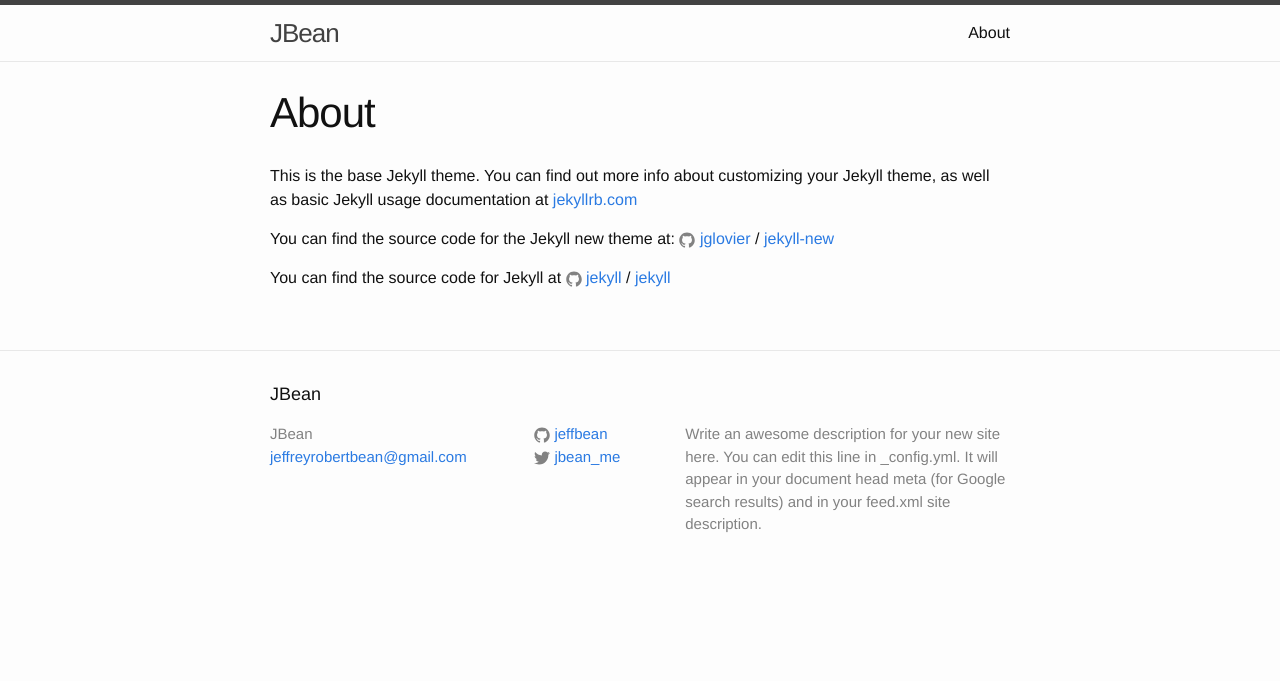
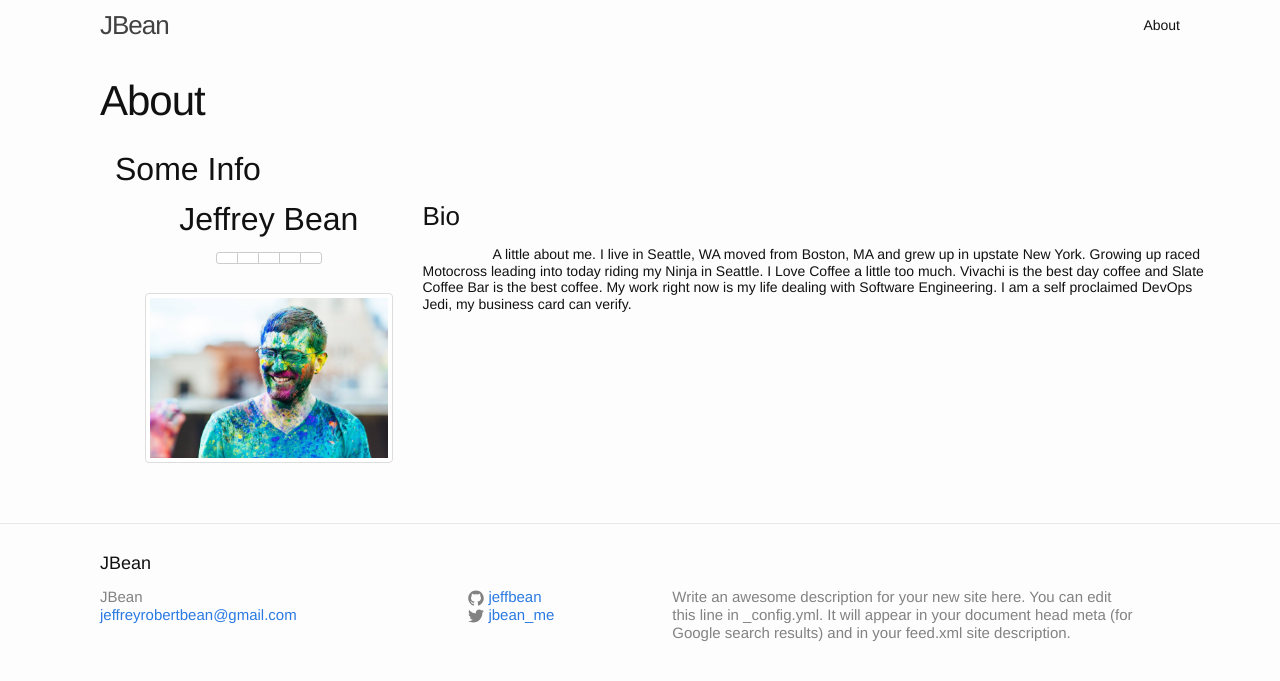
Before and after one commit to jeffbean/jeffbean.github.io, a Jekyll site: the page built from website/about.html, in a window 1280 px wide. Shown: the top 681 px of the page. Built offline with Jekyll 4.4.1, drawn with Linux system fonts in a browser that asks for light colours.

Commit message:
Adding working pages with images

```diff
--- a/website/_config.yml
+++ b/website/_config.yml
@@ -19,3 +19,5 @@ github_username:  jeffbean
 
 # Build settings
 markdown: kramdown
+sass:
+    sass_dir: _sass
--- /dev/null
+++ b/website/_sass/_bootstrap.scss
@@ -0,0 +1,56 @@
+/*!
+ * Bootstrap v3.3.5 (http://getbootstrap.com)
+ * Copyright 2011-2015 Twitter, Inc.
+ * Licensed under MIT (https://github.com/twbs/bootstrap/blob/master/LICENSE)
+ */
+
+// Core variables and mixins
+@import "bootstrap/variables";
+@import "bootstrap/mixins";
+
+// Reset and dependencies
+@import "bootstrap/normalize";
+@import "bootstrap/print";
+@import "bootstrap/glyphicons";
+
+// Core CSS
+@import "bootstrap/scaffolding";
+@import "bootstrap/type";
+@import "bootstrap/code";
+@import "bootstrap/grid";
+@import "bootstrap/tables";
+@import "bootstrap/forms";
+@import "bootstrap/buttons";
+
+// Components
+@import "bootstrap/component-animations";
+@import "bootstrap/dropdowns";
+@import "bootstrap/button-groups";
+@import "bootstrap/input-groups";
+@import "bootstrap/navs";
+@import "bootstrap/navbar";
+@import "bootstrap/breadcrumbs";
+@import "bootstrap/pagination";
+@import "bootstrap/pager";
+@import "bootstrap/labels";
+@import "bootstrap/badges";
+@import "bootstrap/jumbotron";
+@import "bootstrap/thumbnails";
+@import "bootstrap/alerts";
+@import "bootstrap/progress-bars";
+@import "bootstrap/media";
+@import "bootstrap/list-group";
+@import "bootstrap/panels";
+@import "bootstrap/responsive-embed";
+@import "bootstrap/wells";
+@import "bootstrap/close";
+
+// Components w/ JavaScript
+@import "bootstrap/modals";
+@import "bootstrap/tooltip";
+@import "bootstrap/popovers";
+@import "bootstrap/carousel";
+
+// Utility classes
+@import "bootstrap/utilities";
+@import "bootstrap/responsive-utilities";
--- a/website/_sass/_layout.scss
+++ b/website/_sass/_layout.scss
@@ -2,9 +2,7 @@
  * Site header
  */
 .site-header {
-    border-top: 5px solid $grey-color-dark;
-    border-bottom: 1px solid $grey-color-light;
-    min-height: 56px;
+    min-height: $header-height;
 
     // Positioning context for the mobile navigation icon
     position: relative;
@@ -13,7 +11,7 @@
 .site-title {
     font-size: 26px;
     font-weight: 300;
-    line-height: 56px;
+    line-height: $header-height;
     letter-spacing: -1px;
     margin-bottom: 0;
     float: left;
@@ -23,10 +21,9 @@
         color: $grey-color-dark;
     }
 }
-
 .site-nav {
     float: right;
-    line-height: 56px;
+    line-height: $header-height;
 
     .menu-icon {
         display: none;
--- /dev/null
+++ b/website/about.html
@@ -0,0 +1,52 @@
+---
+layout: page
+title: About
+permalink: /about/
+weight: 11
+---
+
+<div class="container"><h2>Some Info</h2>
+    <div id="map-outer" class="col-md-12">
+        <div id="contact-info" class="col-md-3 text-center">
+            <h2>Jeffrey Bean</h2>
+
+            <div class=" btn-group btn-group-sm" style="margin-bottom: 1em">
+                <a href="http://www.linkedin.com/in/jbeanme" class="btn btn-default">
+                    <i class="fa fa-linkedin fa-fw"></i> <span class="network-name"></span>
+                </a>
+                <a href="https://www.facebook.com/thebeanman" class="btn btn-default">
+                    <i class="fa fa-facebook fa-fw"></i> <span class="network-name"></span>
+                </a>
+                <a href="https://twitter.com/jbean_me" class="btn btn-default">
+                    <i class="fa fa-twitter fa-fw"></i> <span class="network-name"></span>
+                </a>
+                <a href="https://github.com/jeffbean" class="btn btn-default">
+                    <i class="fa fa-github fa-fw"></i> <span class="network-name"></span>
+                </a>
+                <a href="http://instagram.com/minioreoinim?ref=badge" class="btn btn-default">
+                    <i class="fa fa-instagram fa-fw"></i> <span class="network-name"></span>
+                </a>
+
+            </div>
+            <div class="media visible-md visible-lg">
+                <a href="">
+                    <img class="img-thumbnail img-responsive" src="/images/me-holi.jpg"
+                         alt="Coffee">
+                </a>
+            </div>
+        </div>
+
+        <div id="contact-form" class="col-md-9">
+            <h3>Bio</h3>
+            <p><span style="margin-left:5em"></span> A little about me. I live in Seattle, WA moved from Boston,
+                MA and grew up in upstate New York. Growing up raced Motocross leading into today riding my
+                Ninja in Seattle. I Love Coffee a little too much. Vivachi is the best day coffee and Slate
+                Coffee Bar is the best coffee. My work right now is my life dealing with
+                Software Engineering. I am a self proclaimed DevOps Jedi, my business card can verify.
+            </p>
+            <p><span style="margin-left:5em"></span></p>
+
+        </div>
+    </div>
+    <!-- /map-outer -->
+</div>
--- a/website/about.md
+++ /dev/null
@@ -1,15 +0,0 @@
----
-layout: page
-title: About
-permalink: /about/
----
-
-This is the base Jekyll theme. You can find out more info about customizing your Jekyll theme, as well as basic Jekyll usage documentation at [jekyllrb.com](http://jekyllrb.com/)
-
-You can find the source code for the Jekyll new theme at:
-{% include icon-github.html username="jglovier" %} /
-[jekyll-new](https://github.com/jglovier/jekyll-new)
-
-You can find the source code for Jekyll at
-{% include icon-github.html username="jekyll" %} /
-[jekyll](https://github.com/jekyll/jekyll)
--- a/website/css/main.scss
+++ b/website/css/main.scss
@@ -7,10 +7,10 @@
 
 // Our variables
 $base-font-family: "Helvetica Neue", Helvetica, Arial, sans-serif;
-$base-font-size:   16px;
+$base-font-size:   14px;
 $base-font-weight: 400;
 $small-font-size:  $base-font-size * 0.875;
-$base-line-height: 1.5;
+$base-line-height: 1.2;
 
 $spacing-unit:     30px;
 
@@ -22,8 +22,11 @@ $grey-color:       #828282;
 $grey-color-light: lighten($grey-color, 40%);
 $grey-color-dark:  darken($grey-color, 25%);
 
+//Header height
+$header-height: 50px;
+
 // Width of the content area
-$content-width:    800px;
+$content-width:    1200px;
 
 $on-palm:          600px;
 $on-laptop:        800px;
@@ -47,6 +50,7 @@ $on-laptop:        800px;
 
 // Import partials from `sass_dir` (defaults to `_sass`)
 @import
+        "bootstrap",
         "base",
         "layout",
         "syntax-highlighting"
```
Also changed, not shown: website/images/bikes.jpg (added), website/images/coffee.jpg (added), website/images/me-holi.jpg (added), website/images/me.jpg (added).
